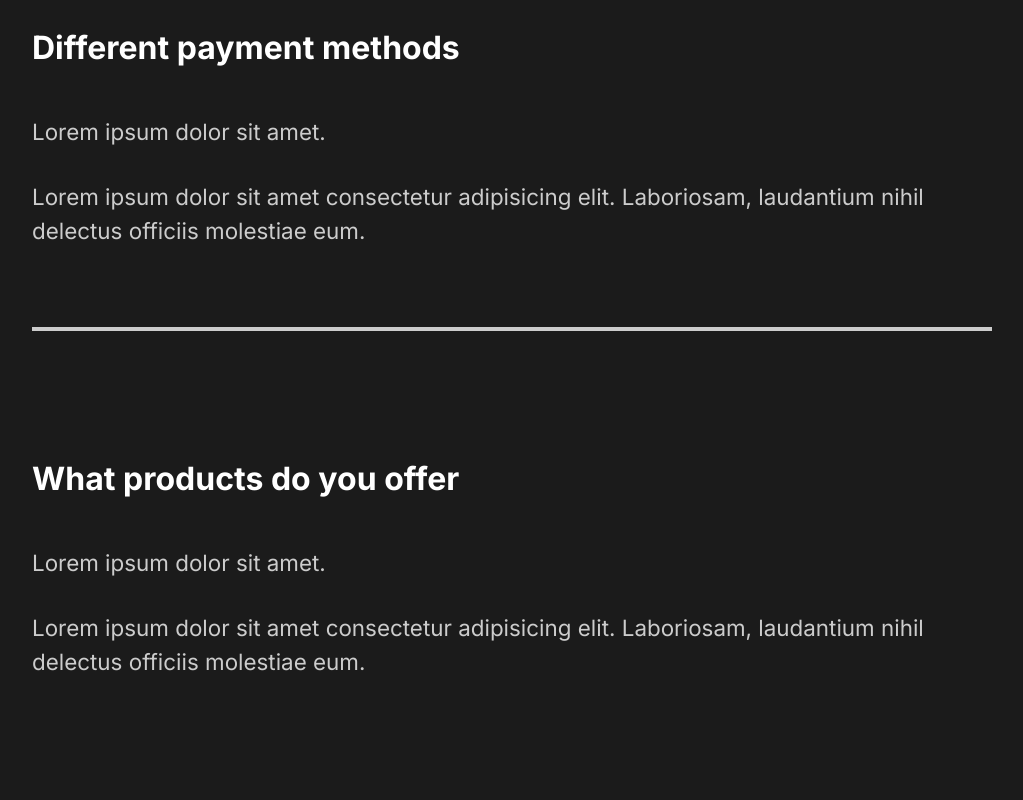
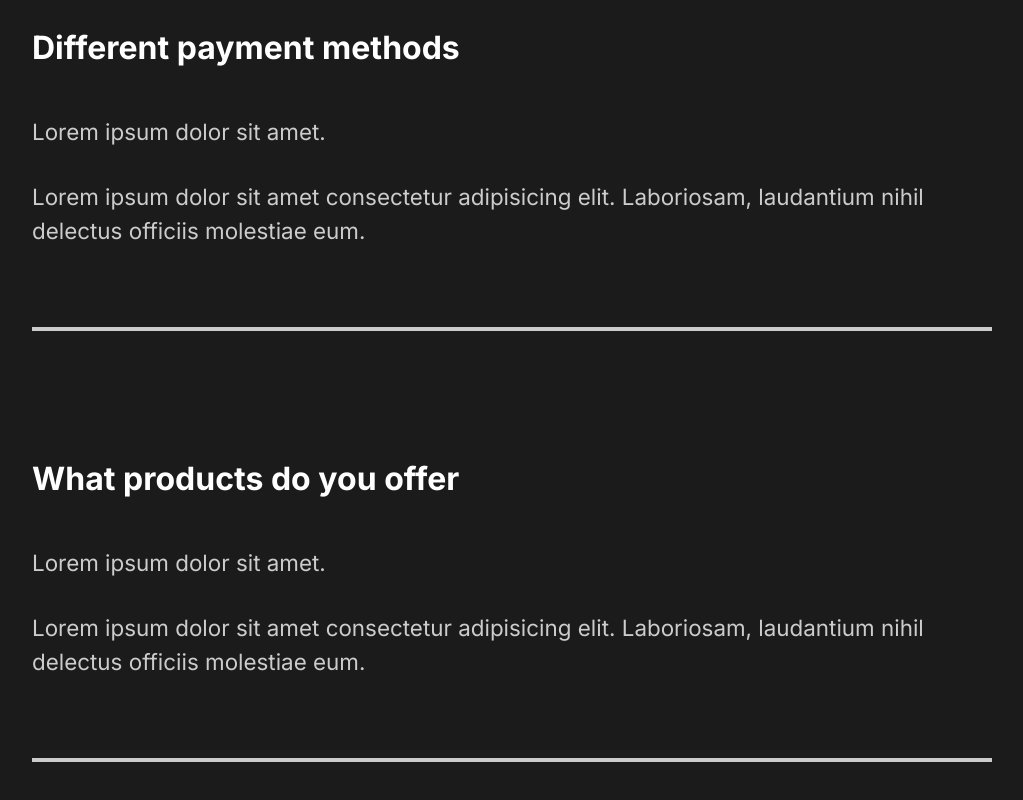
Before and after one commit to Sampathkumarvuradi/Capture, a React (Create React App) app: page / in a window 1280 px wide. Shown: the part 3299-4099 px from the top of the page, without its empty margins (128-1151 px from the left). Built offline with nearby package versions, Linux system fonts and the light colour scheme.

Commit message:
Added Toggles & Animation to FAQ Section

```diff
--- a/src/components/FaqSection.js
+++ b/src/components/FaqSection.js
@@ -1,6 +1,8 @@
 import React from "react";
 import styled from "styled-components";
 import { About } from "../styles";
+import Toggle from "./Toggle";
+import { AnimateSharedLayout } from "framer-motion";
 
 const FaqSection = () => {
   return (
@@ -8,49 +10,44 @@
       <h2>
         Any Questions <span>FAQ</span>
       </h2>
-      <div className='question'>
-        <h4>How Do I Start?</h4>
+      <AnimateSharedLayout>
+        <Toggle title='How Do I Start?'>
           <div className='answer'>
             <p>Lorem ipsum dolor sit amet.</p>
             <p>
-            Lorem ipsum dolor sit amet consectetur adipisicing elit. Laboriosam,
-            laudantium nihil delectus officiis molestiae eum.
+              Lorem ipsum dolor sit amet consectetur adipisicing elit.
+              Laboriosam, laudantium nihil delectus officiis molestiae eum.
             </p>
           </div>
-        <div className='faq-line'></div>
-      </div>
-      <div className='question'>
-        <h4>Daily Schedule</h4>
+        </Toggle>
+        <Toggle title='Daily Schedule'>
           <div className='answer'>
             <p>Lorem ipsum dolor sit amet.</p>
             <p>
-            Lorem ipsum dolor sit amet consectetur adipisicing elit. Laboriosam,
-            laudantium nihil delectus officiis molestiae eum.
+              Lorem ipsum dolor sit amet consectetur adipisicing elit.
+              Laboriosam, laudantium nihil delectus officiis molestiae eum.
             </p>
           </div>
-        <div className='faq-line'></div>
-      </div>
-      <div className='question'>
-        <h4>Different payment methods</h4>
+        </Toggle>
+        <Toggle title='Different payment methods'>
           <div className='answer'>
             <p>Lorem ipsum dolor sit amet.</p>
             <p>
-            Lorem ipsum dolor sit amet consectetur adipisicing elit. Laboriosam,
-            laudantium nihil delectus officiis molestiae eum.
+              Lorem ipsum dolor sit amet consectetur adipisicing elit.
+              Laboriosam, laudantium nihil delectus officiis molestiae eum.
             </p>
           </div>
-        <div className='faq-line'></div>
-      </div>
-      <div className='question'>
-        <h4>What products do you offer</h4>
+        </Toggle>
+        <Toggle title='What products do you offer'>
           <div className='answer'>
             <p>Lorem ipsum dolor sit amet.</p>
             <p>
-            Lorem ipsum dolor sit amet consectetur adipisicing elit. Laboriosam,
-            laudantium nihil delectus officiis molestiae eum.
+              Lorem ipsum dolor sit amet consectetur adipisicing elit.
+              Laboriosam, laudantium nihil delectus officiis molestiae eum.
             </p>
           </div>
-      </div>
+        </Toggle>
+      </AnimateSharedLayout>
     </Faq>
   );
 };
--- /dev/null
+++ b/src/components/Toggle.js
@@ -0,0 +1,15 @@
+import { motion } from "framer-motion";
+import React, { useState } from "react";
+
+const Toggle = ({ children, title }) => {
+  const [toggle, setToggle] = useState(true);
+  return (
+    <motion.div layout className='question' onClick={() => setToggle(!toggle)}>
+      <motion.h4 layout>{title}</motion.h4>
+      {toggle ? children : ""}
+      <div className='faq-line'></div>
+    </motion.div>
+  );
+};
+
+export default Toggle;
--- a/src/pages/OurWork.js
+++ b/src/pages/OurWork.js
@@ -41,7 +41,7 @@
         </Link>
       </Movie>
       <Movie>
-        <motion.h2 variants={fade}>The Racer</motion.h2>
+        <h2 variants={fade}>The Racer</h2>
         <div className='line'></div>
         <Link to='/work/the-racer'>
           <img src={theracer} alt='theracer' />
```
Lines whose indentation alone changed are shown as unchanged.
